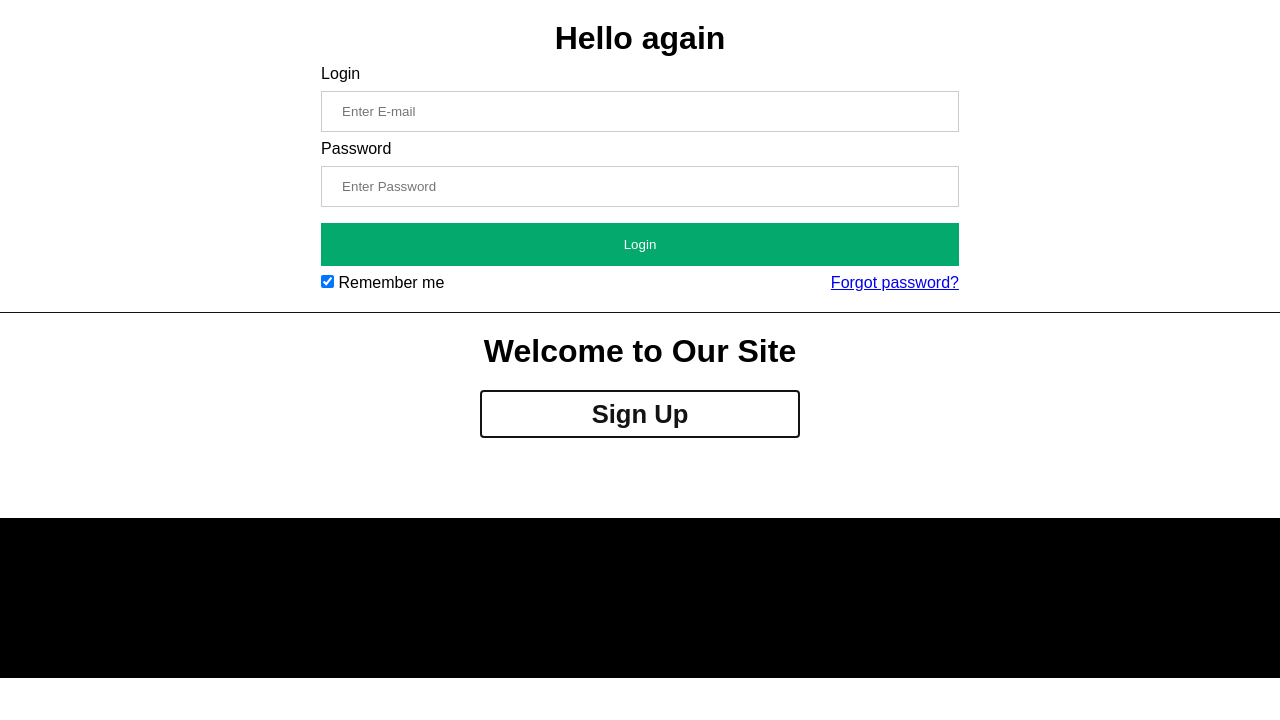
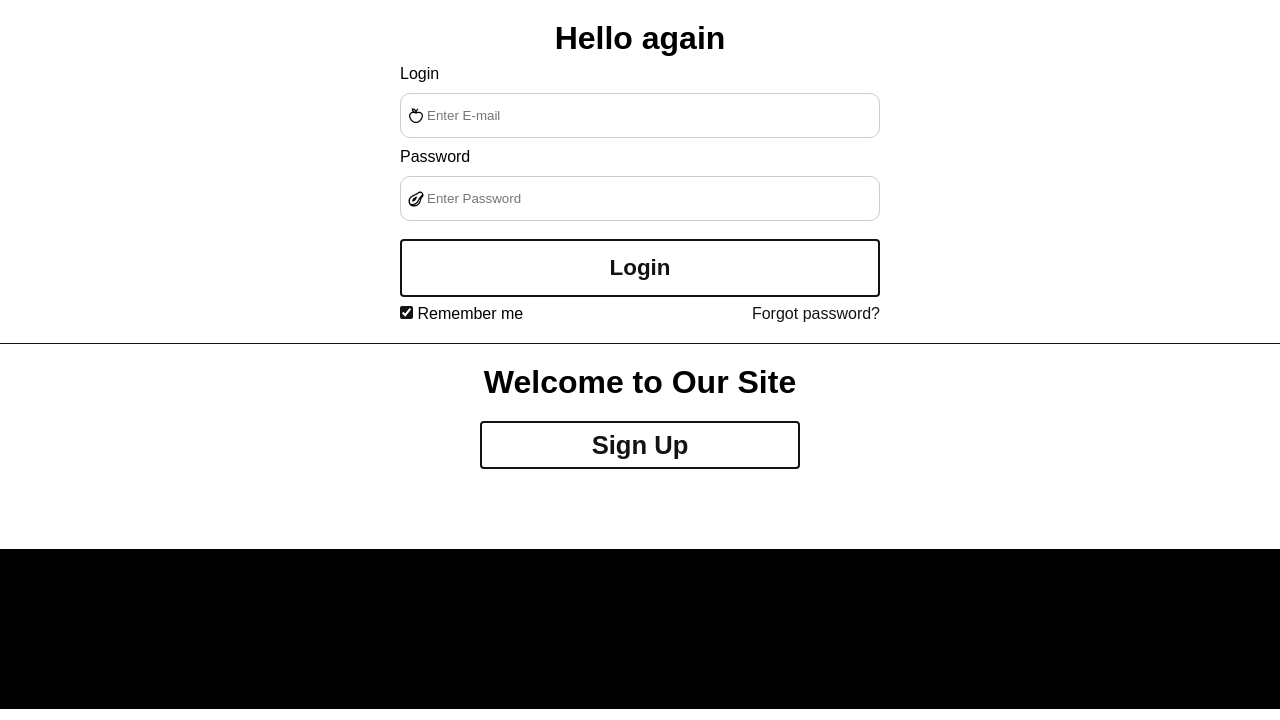
Before and after one commit to RomaNMoskvita/JUICIricc_Project, a PHP site: page /LOGIN/login.php in a window 1280 px wide. Shown: the part 80-800 px from the top of the page. Run offline with PHP 8.4, Linux system fonts and the light colour scheme.

Commit message:
added some styles for elements on login page

```diff
--- a/JUICYricc/CSS/loginResponsive.css
+++ b/JUICYricc/CSS/loginResponsive.css
@@ -107,42 +107,74 @@
     background-color: #131313;
 }
 
+/*Style for input*/
+
 input[type=text], input[type=password] {
     width: 100%;
-    padding: 12px 20px;
-    margin: 8px 0;
+    padding: 14px 26px;
+    margin: 10px 0;
     display: inline-block;
     border: 1px solid #ccc;
+    border-radius: 10px;
     box-sizing: border-box;
   }
 
+  .input-email-icon{
+    padding-left: 30px;
+    background-image: url("../Images/apple_input_login.png");
+    background-repeat: no-repeat;
+    background-position: 5px center;
+    background-size: 20px 20px;
+  }
+
+  .input-password-icon{
+    padding-left: 30px;
+    background-image: url("../Images/papaya_input_password.png");
+    background-repeat: no-repeat;
+    background-position: 5px center;
+    background-size: 20px 20px;
+  }
+
   #login {
-    background-color: #04AA6D;
-    color: white;
+    background-color: #fff;
+    color: #131313;
     padding: 14px 20px;
     margin: 8px 0;
-    border: none;
+    border: 2px solid #131313;
+    border-radius: 4px;
     cursor: pointer;
     width: 100%;
+    font-size: 1.4rem;
+    font-weight: bold;
+    transition-duration: 0.4s;
   }
 
   #login:hover {
-    opacity: 0.8;
+    background-color: #131313;
+    color: #fff;
+  }
+
+  #remember-opt{
+    accent-color: #131313;
+    cursor: pointer;
+  }
+
+  .frg__password a{
+    color: #131313;
+    text-decoration: none;
+    cursor: pointer;
+    padding-bottom: 4px;
+  }
+
+  .frg__password a:hover{
+    color: #5a5a5a;
+    border-bottom: 2px solid #131313;
   }
 
   .login__opt__container{
     display: flex;
     justify-content: space-between;
   }
-
-  hr{
-    border: 1px solid black; /* You can adjust the thickness and color */
-    width: 100%;
-    opacity: 0.2;
-    margin-top: 20px;
-    position: relative;
-    bottom: 80px;
-    }
 
 form{
     margin-top: 20px;
@@ -154,6 +186,7 @@ form{
     bottom: 80px;
     background-color: #fff;
     transition: transform 0.3s ease;
+    width: 30rem;
 }
 
 .signin__hide{
@@ -162,7 +195,7 @@ form{
 }
 
 .signup__show{
-    transform: translateY(-170px);
+    transform: translateY(-200px);
     transition: transform 0.3s ease;
 }
 
@@ -327,15 +360,10 @@ form{
   height: 400px;
 }
 
-.footer__move{
-
-}
-
 .signup__move{
   transform: translateY(-80px);
   transition: transform 2s ease;
 }
-
 
 /* Footer Section */
 
--- a/JUICYricc/LOGIN/login.php
+++ b/JUICYricc/LOGIN/login.php
@@ -45,15 +45,15 @@
                 <form class="login__form--active" id="login__form" action="/action_page.php" method="post">
                     <div class="login__form__container">
                         <label for="username">Login</label>
-                        <input type="text" placeholder="Enter E-mail" name="username" required>
+                        <input type="text" class="input-email-icon" placeholder="Enter E-mail" name="username" required>
 
                         <label for="password">Password</label>
-                        <input type="password" placeholder="Enter Password" name="password" required>
+                        <input type="password" class="input-password-icon" placeholder="Enter Password" name="password" required>
 
                         <button id="login" type="submit">Login</button>
                         <div class="login__opt__container">
                             <label>
-                                <input type="checkbox" checked="checked" name="remember"> Remember me
+                                <input id="remember-opt" type="checkbox" checked="checked" name="remember"> Remember me
                             </label>
                             <span class="frg__password"><a href="#">Forgot password?</a></span>
                         </div>
```
Also changed, not shown: JUICYricc/Images/IMG_3888.png (deleted), JUICYricc/Images/IMG_3889.png (deleted), JUICYricc/Images/apple_input_login.png (added), JUICYricc/Images/papaya_input_password.png (added).
